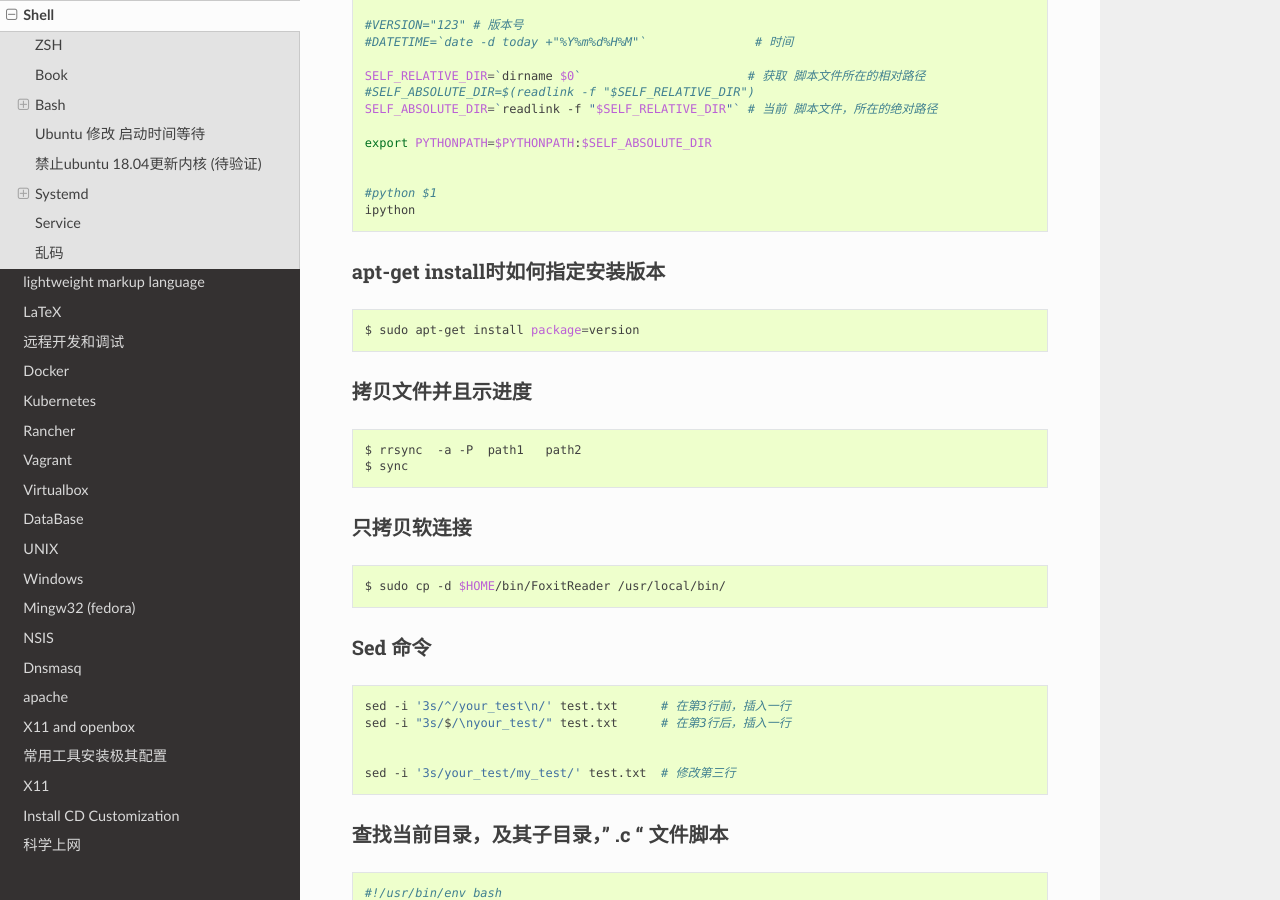
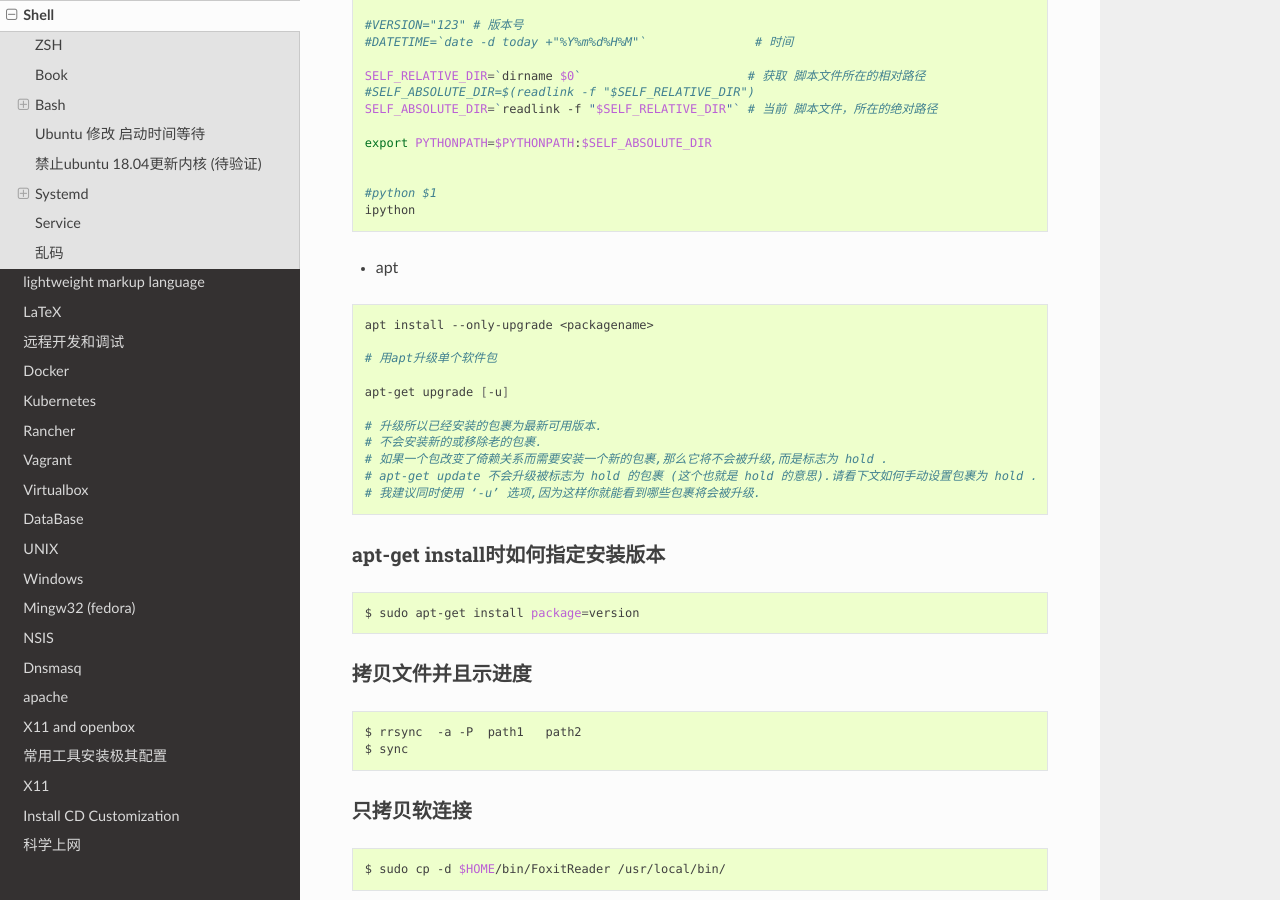
Before and after one commit to my-rds-store/my_space, a Sphinx documentation site: the page built from source/shell/shell.rst, in a window 1280 px wide and 900 px high, scrolled down 5192 px. Built offline with Sphinx 7.4.7 and the Read the Docs theme 2.0.0, drawn with Linux system fonts in a browser that asks for light colours.

Commit message:
update ...

```diff
--- a/source/shell/shell.rst
+++ b/source/shell/shell.rst
@@ -322,6 +322,23 @@ shell 文件所在路径
     #python $1
     ipython
 
+
+* apt
+
+
+.. code-block:: sh
+
+    apt install --only-upgrade <packagename>
+
+    # 用apt升级单个软件包
+
+    apt-get upgrade [-u]
+
+    # 升级所以已经安装的包裹为最新可用版本.
+    # 不会安装新的或移除老的包裹.
+    # 如果一个包改变了倚赖关系而需要安装一个新的包裹,那么它将不会被升级,而是标志为 hold .
+    # apt-get update 不会升级被标志为 hold 的包裹 (这个也就是 hold 的意思).请看下文如何手动设置包裹为 hold .
+    # 我建议同时使用 ‘-u’ 选项,因为这样你就能看到哪些包裹将会被升级.
 
 
 apt-get install时如何指定安装版本
```
